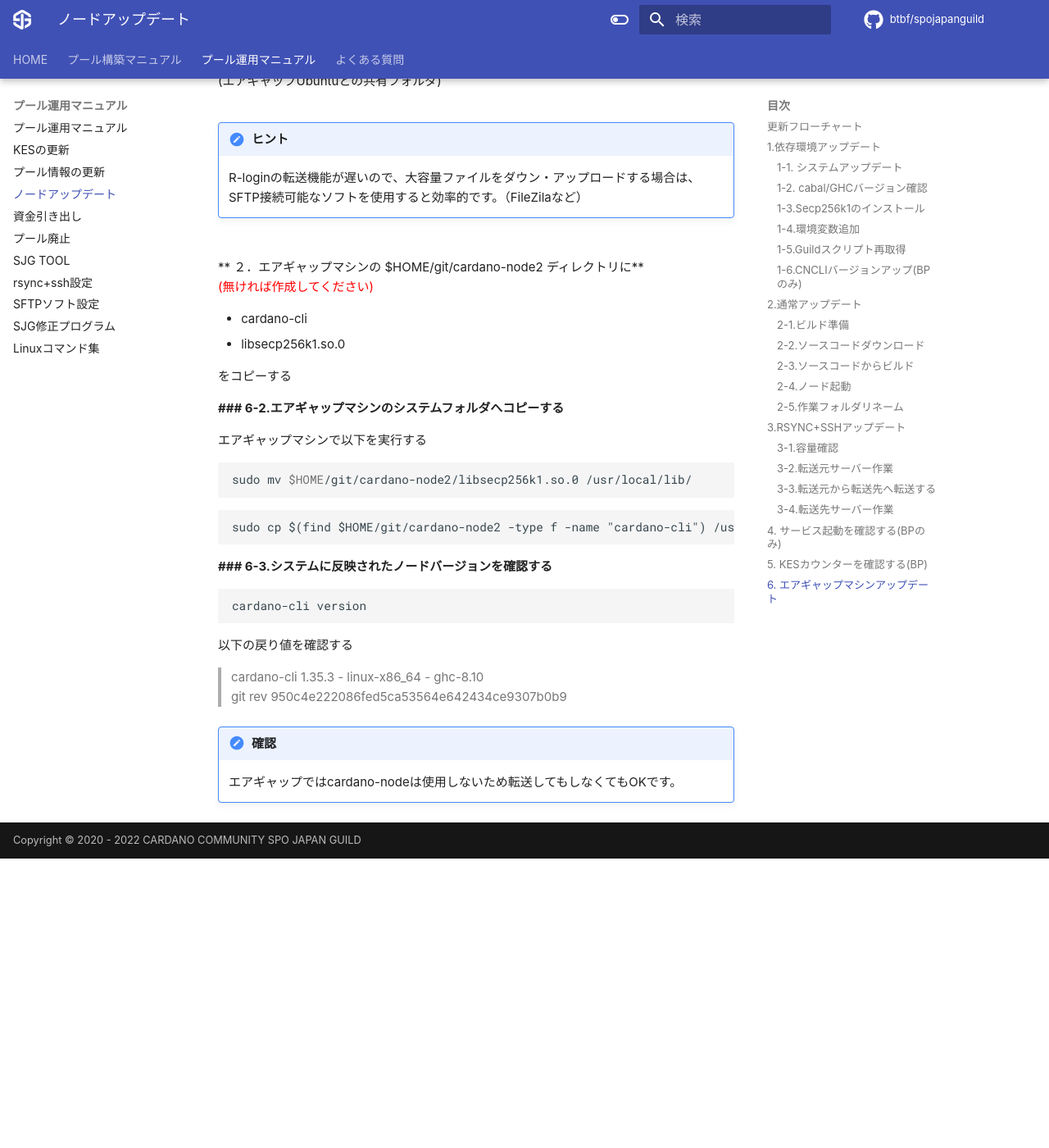
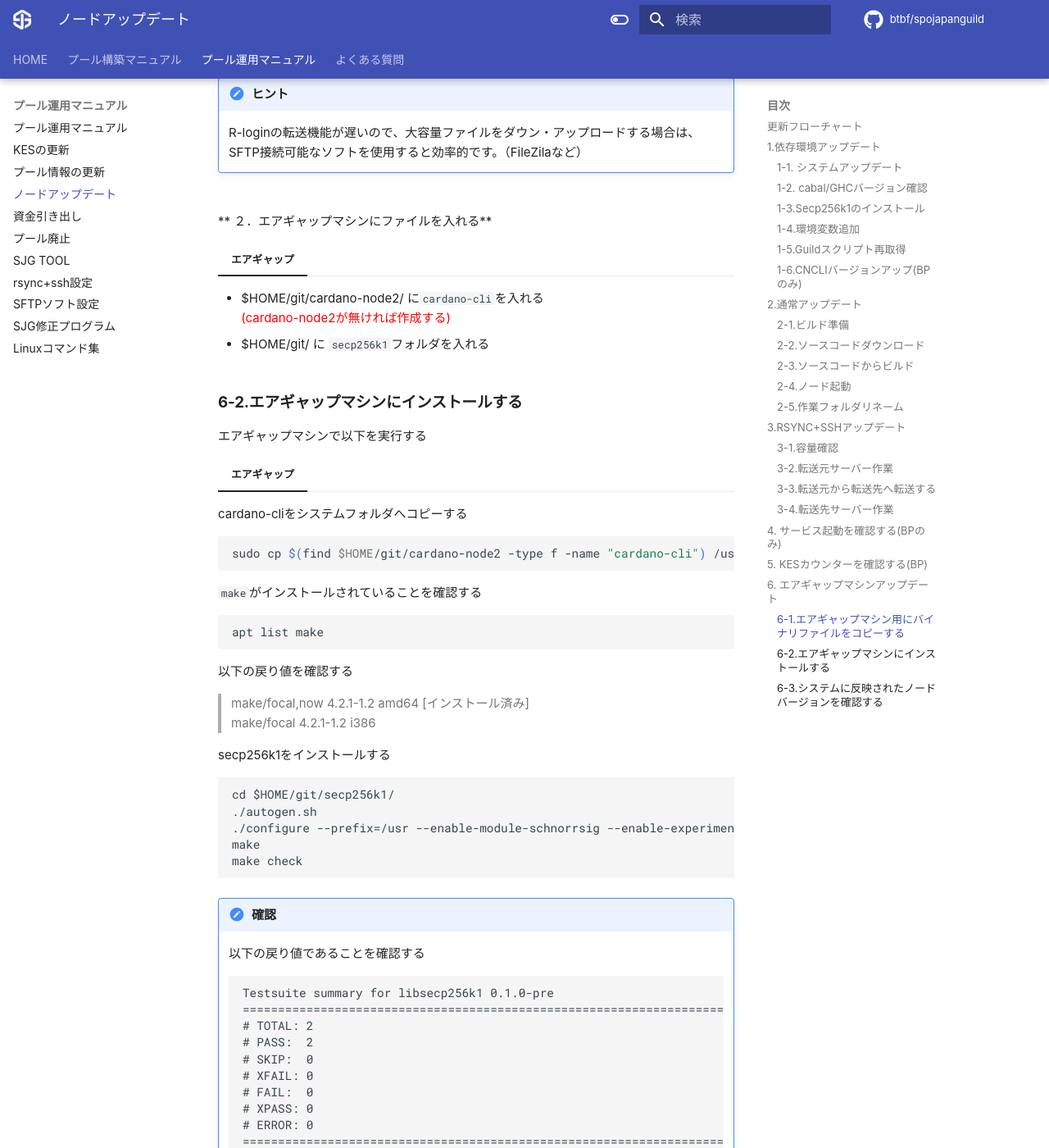
Before and after one commit to btbf/spojapanguild, an MkDocs documentation site: the page built from docs/operation/node-update.md, in a window 1280 px wide and 1400 px high, scrolled down 14655 px. Shown: the whole window at 82% size. Built offline with MkDocs 1.6.1 and Material for MkDocs 9.7.7, drawn with Linux system fonts in a browser that asks for light colours; comment, search, counter and statistics services are not loaded; before the commit the page ends 15702 px from its top, so only the background shows below that; some of the changed text lies outside the part shown.

Commit message:
エアギャップSecp256k1インストール修正

````diff
--- a/docs/operation/node-update.md
+++ b/docs/operation/node-update.md
@@ -253,7 +253,10 @@ source $HOME/.bashrc
     pool_ID=`cat $NODE_HOME/stakepoolid_hex.txt`
     echo "プールIDは${pool_ID}です"
     ```
+    <strong><font color=red>ご自身のプールIDが表示されていることを確認してください</font></strong>
+    プールIDが表示されていない場合は、[こちらの手順](../setup/7-register-stakepool.md#4)を実行してください
 
+    <br>
     cncli.shファイルを修正します
     ```
     sed -i $NODE_HOME/scripts/cncli.sh \
@@ -762,22 +765,18 @@ SJGToolのホームに戻り、[3] KES更新を選択し、画面に表示され
 !!! hint "SFTP機能ソフト導入"
     ファイル転送に便利な[SFTP機能ソフトの導入手順はこちら](./sftp.md)
 
-**### 6-1.エアギャップマシン用にバイナリファイルをコピーする**
+### **6-1.エアギャップマシン用にバイナリファイルをコピーする**
 
 === "1.RSYNC+SSHでアップデートを行った場合"
 
     === "転送元サーバー"
-        ```
-        cp $HOME/git/secp256k1/.libs/libsecp256k1.so.0 $NODE_HOME/Transfer/
-        ```
+        SFTP機能ソフト(Filezillaなど)で転送元サーバーに接続し以下をダウンロードする
 
-    SFTP機能ソフト(Filezillaなど)で転送元サーバーに接続し、/home/usr/cnode/Transfer/ 直下にある
+        * /home/usr/cnode/Transfer/cardano-cli
+        * /home/usr/git/secp256k1 (フォルダごと)
 
-    * cardano-cli
-    * libsecp256k1.so.0
-
-    をローカルパソコンにダウンロードします
-    (エアギャップUbuntuとの共有フォルダ)
+        をローカルパソコンにダウンロードします
+        (エアギャップUbuntuとの共有フォルダ)
 
 === "2.通常アップデートのみで行った場合"
 
@@ -785,40 +784,83 @@ SJGToolのホームに戻り、[3] KES更新を選択し、画面に表示され
 
     ```bash
     sudo cp $(find $HOME/git/cardano-node/dist-newstyle/build -type f -name "cardano-cli") ~/cardano-cli
-    cp $HOME/git/secp256k1/.libs/libsecp256k1.so.0 ~/libsecp256k1.so.0
     ```
 
-    SFTP機能ソフト(Filezillaなど)で転送元サーバーに接続し、ユーザーフォルダ 直下にある
+    SFTP機能ソフト(Filezillaなど)で転送元サーバーに接続し、以下をダウンロードする
 
-    * cardano-cli
-    * libsecp256k1.so.0
+    * /home/usr/cardano-cli
+    * /home/usr/git/secp256k1 (フォルダごと)
 
-    をローカルパソコンにダウンロードします(エアギャップUbuntuとの共有フォルダ)
+    をローカルパソコンにダウンロードします
+    (エアギャップUbuntuとの共有フォルダ)
 
 !!! hint "ヒント"
     R-loginの転送機能が遅いので、大容量ファイルをダウン・アップロードする場合は、SFTP接続可能なソフトを使用すると効率的です。（FileZilaなど）
 
 <BR>
-** ２．エアギャップマシンの $HOME/git/cardano-node2 ディレクトリに**
-<font color=red>(無ければ作成してください)</font>
+** ２．エアギャップマシンにファイルを入れる**
+=== "エアギャップ"
 
-* cardano-cli
-* libsecp256k1.so.0
+    * $HOME/git/cardano-node2/ に`cardano-cli`を入れる
+      <font color=red>(cardano-node2が無ければ作成する)</font>
+    * $HOME/git/ に `secp256k1`フォルダを入れる
 
-をコピーする
 
-**### 6-2.エアギャップマシンのシステムフォルダへコピーする**
+### **6-2.エアギャップマシンにインストールする**
 
 エアギャップマシンで以下を実行する
-```bash
-sudo mv $HOME/git/cardano-node2/libsecp256k1.so.0 /usr/local/lib/
-```
-```
-sudo cp $(find $HOME/git/cardano-node2 -type f -name "cardano-cli") /usr/local/bin/cardano-cli
-```
+=== "エアギャップ"
+    cardano-cliをシステムフォルダへコピーする
+    ```bash
+    sudo cp $(find $HOME/git/cardano-node2 -type f -name "cardano-cli") /usr/local/bin/cardano-cli
+    ```
+
+    `make`がインストールされていることを確認する
+
+    ```
+    apt list make
+    ```
+    以下の戻り値を確認する
+    >make/focal,now 4.2.1-1.2 amd64 [インストール済み]
+    make/focal 4.2.1-1.2 i386
+
+    secp256k1をインストールする
+    ```
+    cd $HOME/git/secp256k1/
+    ./autogen.sh
+    ./configure --prefix=/usr --enable-module-schnorrsig --enable-experimental
+    make
+    make check
+    ```
+    !!! hint "確認"
+        以下の戻り値であることを確認する
+        ```
+        Testsuite summary for libsecp256k1 0.1.0-pre
+        ============================================================================
+        # TOTAL: 2
+        # PASS:  2
+        # SKIP:  0
+        # XFAIL: 0
+        # FAIL:  0
+        # XPASS: 0
+        # ERROR: 0
+        ============================================================================
+        ```
+
+    インストールコマンドを実行する
+    ```
+    sudo make install
+    ```
+
+    環境変数を設定する
+    ```
+    echo export PKG_CONFIG_PATH="/usr/local/lib/pkgconfig:$PKG_CONFIG_PATH" >> $HOME/.bashrc
+    echo export NODE_NETWORK="--mainnet" >> $HOME/.bashrc
+    source $HOME/.bashrc
+    ```
 
 
-**### 6-3.システムに反映されたノードバージョンを確認する**
+### **6-3.システムに反映されたノードバージョンを確認する**
 
 ```bash
 cardano-cli version
````
Also changed, not shown: docs/changelogs.md (+6 -1 lines), docs/setup/0-start-guide.md (+1 -1 lines), docs/setup/2-node-setup.md (+3 -1 lines).
